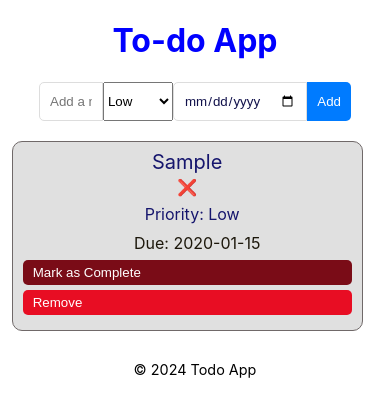
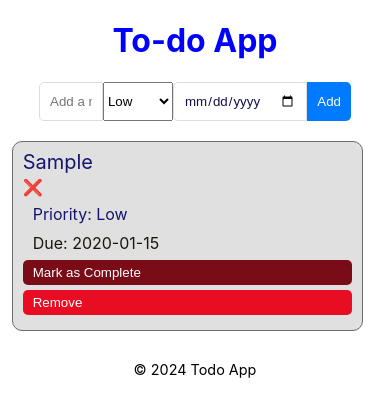
Before and after one commit to davidxv15/ToDo, a React (Create React App) app: page / in a window 390 px wide. Both pictures are taken after typing "Sample", "2020-01-15" into the empty fields and a click on the button "Add". Shown: the top 416 px of the page. Built offline with nearby package versions, Linux system fonts and the light colour scheme.

Commit message:
comment out

```diff
--- a/src/components/TodoItem.css
+++ b/src/components/TodoItem.css
@@ -72,8 +72,9 @@ li button {
 @media (max-width: 768px) {
   li {
     flex-direction: row; /* Keep items in a row on smaller screens */
-    flex-wrap: wrap; /* Allow items to wrap if they overflow */
+    flex-wrap: nowrap; /* Allow items to wrap if they overflow */
     align-items: center;
+    justify-content: space-between;
   }
 
   li .task-text,
@@ -88,14 +89,14 @@ li button {
     transform: translateX(0px); /* Remove transform for responsiveness */
   }
 
-  li .task-text,
+  /* li .task-text,
   li .completion-status,
   li .priority,
   li .due-date {
-    display: inline-block;
+    display: inline;
     flex-direction: row;
-    text-align: center; /* Center the text */
-  }
+    text-align: center;
+  } */
 
   li .actions {
     flex-direction: row;
```
